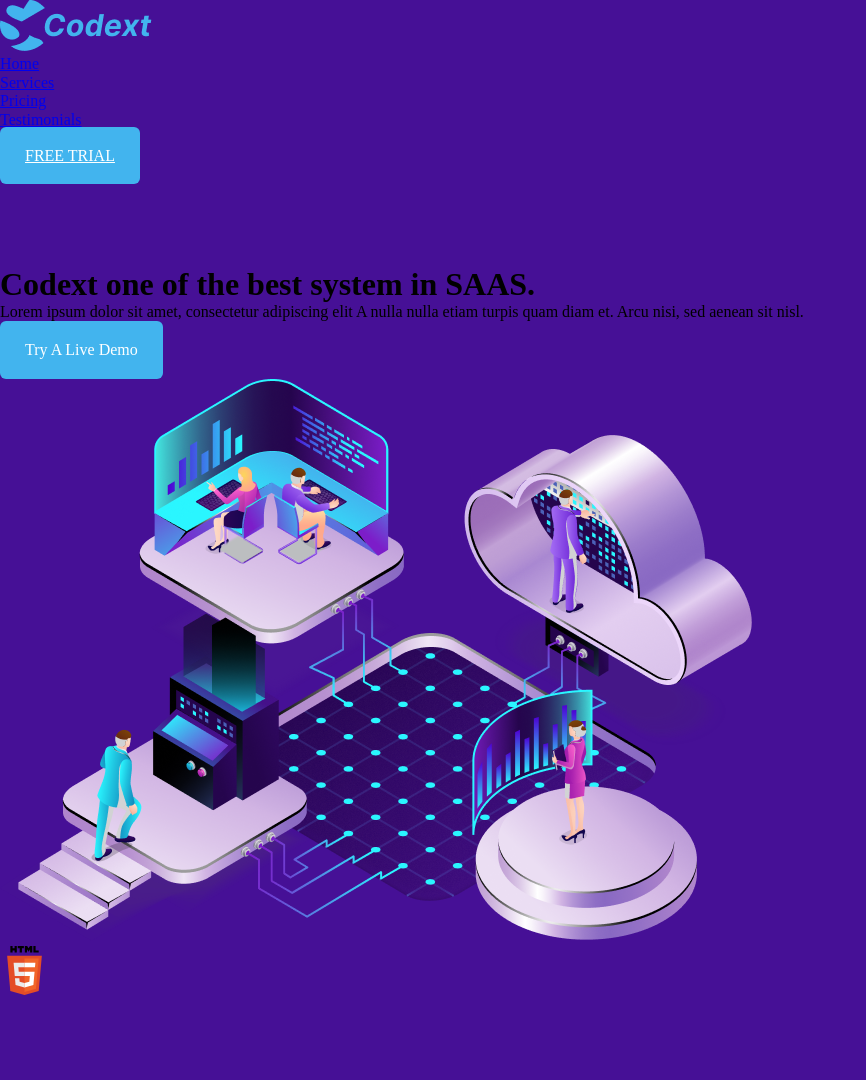
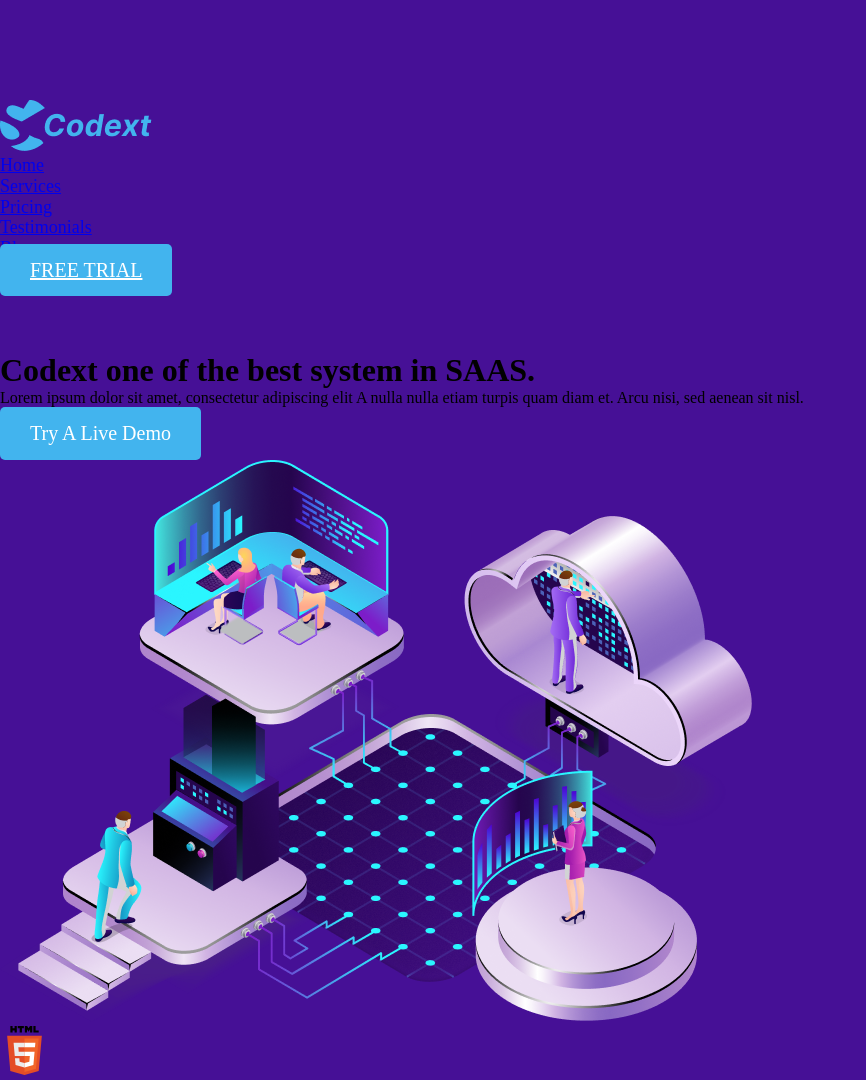
Before and after one commit to sf927/info-151-F23, a plain HTML site: page index.html in a window 1280 px wide. Shown: the whole page, without its empty margins (0-866 px from the left). Before the commit the page ends 999 px from the top, so only its background shows below. Drawn offline with Linux system fonts and the light colour scheme.

Commit message:
updated fonts

```diff
--- a/index.html
+++ b/index.html
@@ -4,54 +4,55 @@
     <meta charset="UTF-8">
     <meta name="viewport" content="width=device-width, initial-scale=1.0">
     <meta http-equiv="X-UA-Compatible" content="ie=edge">
+
+    <link rel="preconnect" href="https://fonts.googleapis.com">
+    <link rel="preconnect" href="https://fonts.gstatic.com" crossorigin>
+    <link href="https://fonts.googleapis.com/css2?family=Open+Sans:ital,wght@0,700;1,400;1,600&family=PT+Sans:wght@700&display=swap" rel="stylesheet">
+
+    <!--<link rel="preconnect" href="https://fonts.googleapis.com">
+    <link rel="preconnect" href="https://fonts.gstatic.com" crossorigin>
+    <link href="https://fonts.googleapis.com/css2?family=Open+Sans:wght@600&display=swap" rel="stylesheet">
+    -->
     <link rel="stylesheet" href="css/styles.css">
     <title>Week-4-Hero!</title>
+
+
 </head>
 
 <body>
-    <header>
+    <section>
+        <header id="hero">
             <img src="img/logo.png" alt="logo icon">
             <nav>
                 <ul>
-                <li>
-                    <a href="#">Home</a>
-                </li>
-                <li>
-                    <a href="#">Services</a>
-                </li>
-                <li>
-                    <a href="#">Pricing</a>
-                </li>
-                <li>
-                    <a href="#">Testimonials</a>
-                </li>
-                <li>
-                    <a href="#">Blog</a>
-                </li>
-                <li id="trial">
-                    <a href="#" class="blue-buttom">FREE TRIAL</a>
-                </li>
+                    <li><a href="#">Home</a></li>
+                    <li><a href="#">Services</a></li>
+                    <li><a href="#">Pricing</a></li>
+                    <li><a href="#">Testimonials</a></li>
+                    <li><a href="#">Blog</a></li>
+                    <li><a href="#" class="blue-buttom">FREE TRIAL</a></li>
                 </ul>
             </nav>
         </header>
-    <script src="js/scripts-dist.js"></script>
-    <section id="hero">
+
+        <section id="hero-content">
             <section>
                 <h1>Codext one of the best system in SAAS.</h1>
                 <p>Lorem ipsum dolor sit amet, consectetur adipiscing elit A nulla nulla etiam turpis quam diam et. Arcu nisi, sed aenean sit nisl.</p>
-            <ul>
-                <li><button class="blue-buttom">Try A Live Demo</button></li>
-            </ul>
+                <button class="blue-buttom">Try A Live Demo</button>
             </section>
             <aside>
                 <img src="img/hero.png" alt="hero img">
             </aside>
         </section>
-    <div>
+    </section>
+
+    <div id="validation-btn">
         <a href=" https://validator.w3.org/nu/?doc=https://week-4-hero--info-151-week2.netlify.app/" target="_blank">
             <img src="img/html-logo.svg" alt="Valid HTML 5">
         </a>
     </div>
+    <script src="js/scripts-dist.js"></script>
 </body>
 
 </html>
--- a/scss/base/_typography.scss
+++ b/scss/base/_typography.scss
@@ -1,9 +1,16 @@
 /* =============
     Typography
 ============= */
+body{
+    //font-family: 'Open Sans', sans-serif;
+    // font-family: 'PT Sans', sans-serif;
+   // font-family: 'Open Sans', sans-serif;
+}
+
 h1,h2,h3,h4,h5{
     margin: 0;
     padding: 0;
+
 }
 
 p{
--- a/scss/components/_buttons.scss
+++ b/scss/components/_buttons.scss
@@ -3,12 +3,14 @@
 ============= */
 button{
     border: none;
+
 }
 
 
 .blue-buttom{
-    background-color: var(--primary);
+    background-color: var(--blue);
     color: var(--white);
-    padding: 20px 25px;
-    border-radius: 6px;
+    padding: 15px 30px;
+    border-radius: 5px;
+    font-size: rem-calc(20);
 }
--- a/scss/helpers/_variables.scss
+++ b/scss/helpers/_variables.scss
@@ -20,6 +20,6 @@ $screen-xl-min: 1200px;
 :root {
   --black: #000000;
   --white: #ffffff;
+  --blue: #42B4EE;
   --linear: #461096;
-  --primary: #42B4EE;
 }
--- a/scss/layout/_header.scss
+++ b/scss/layout/_header.scss
@@ -2,22 +2,13 @@
     Header
 ============= */
 header{
-
+    margin-bottom: 70px;
 
     nav{
         ul{
             li{
                 a{
-
-                }
-            }
-
-            #trial{
-                a{
-                    background-color: var(--primary);
-                    color: var(--white);
-                    padding: 20px 25px;
-                    border-radius: 6px;
+                    font-size: rem-calc(18);
                 }
             }
         }
--- a/scss/sections/_hero.scss
+++ b/scss/sections/_hero.scss
@@ -3,4 +3,23 @@
 ============= */
 #hero{
    margin-top: 100px;
+
+   section{
+
+    h1{
+        // font-family: 'PT Sans', sans-serif;
+        font-size: rem-calc(62);
+        color: var(--white);
+       }
+
+
+    #hero-content{
+        p{
+            font-size: rem-calc(18);
+        }
+    }
+
+   }
+
+
 }
```
Also changed, not shown: css/styles.css. Lines whose indentation alone changed are shown as unchanged.
